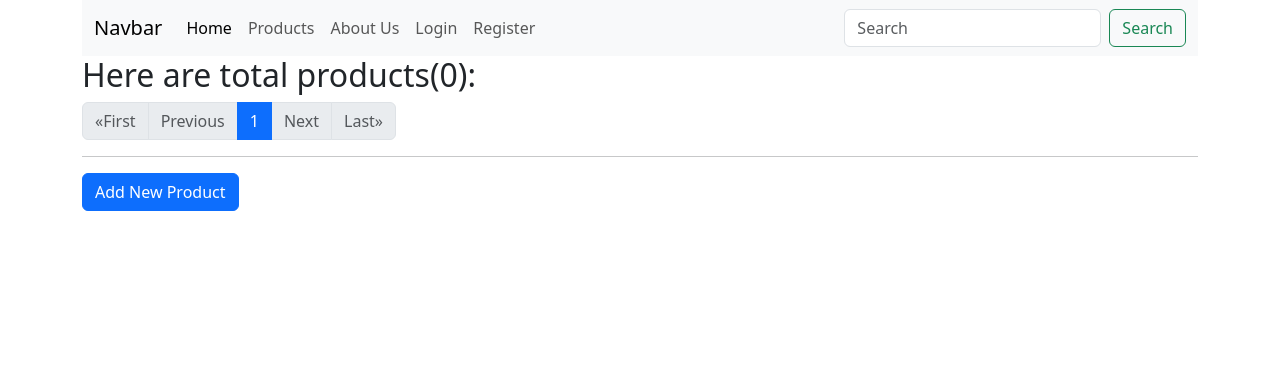
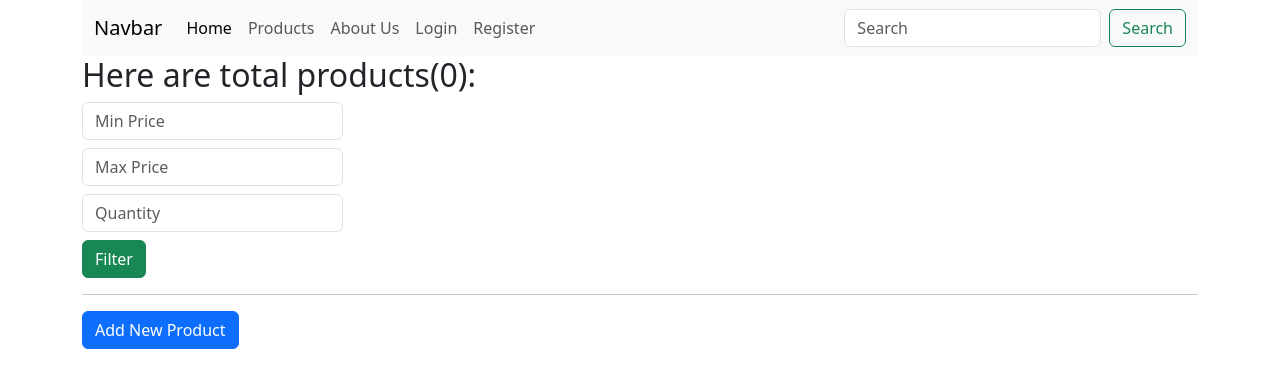
Before and after one commit to tumana777/PP-31, a Django app: page /products/ in a window 1280 px wide. Shown: the top 388 px of the page. Run offline with Django 5.2, Linux system fonts and the light colour scheme; data that the repository does not hold is empty.

Commit message:
add filter, search

```diff
--- a/Django_Project/django_project/settings.py
+++ b/Django_Project/django_project/settings.py
@@ -153,3 +153,5 @@ MEDIA_ROOT = BASE_DIR / 'media'
 INTERNAL_IPS = [
     "127.0.0.1",
 ]
+
+SESSION_COOKIE_AGE = 30
--- a/Django_Project/store/templates/products.html
+++ b/Django_Project/store/templates/products.html
@@ -3,6 +3,17 @@
 
 {% block content %}
     <h2>Here are total products({{ count }}):</h2>
+        <div class="row">
+            <div class="col-md-3">
+                <form>
+                    <input class="form-control mb-2" type="number" name="min_price" placeholder="Min Price" value="{{ request.GET.min_price }}">
+                    <input class="form-control mb-2" type="number" name="max_price" placeholder="Max Price" value="{{ request.GET.max_price }}">
+                    <input class="form-control mb-2" type="number" name="quantity" placeholder="Quantity" value="{{ request.GET.quantity }}">
+                    <input type="hidden" name="q" value="{{ request.GET.q }}">
+                    <button class="btn btn-success">Filter</button>
+                </form>
+            </div>
+            <div class="col-md-9">
                 <div class="row">
                     {% for product in products %}
                     <div class="col-md-4">
@@ -24,6 +35,9 @@
                     </div>
                 {% endfor %}
                 </div>
+            </div>
+        </div>
+    {% if is_paginated %}
         <nav aria-label="Page navigation example">
             <ul class="pagination">
               {% if page_obj.has_previous %}
@@ -51,6 +65,7 @@
               {% endif %}
             </ul>
         </nav>
+    {% endif %}
     <hr>
     <a class="btn btn-primary mb-3" href="{% url 'store:add_product' %}">Add New Product</a>
 {% endblock %}
--- a/Django_Project/store/views.py
+++ b/Django_Project/store/views.py
@@ -5,6 +5,7 @@ from store.models import Product
 from store.forms import AddProductForm, UpdateProductForm
 from django.views.generic import ListView, DetailView, CreateView, UpdateView, DeleteView, TemplateView
 from django.urls import reverse_lazy
+from django.db.models import Q
 
 # def index(request):
 #     return HttpResponse('<h1>Hello, world.</h1>')
@@ -87,17 +88,38 @@ class ProductListView(ListView):
     model = Product
     template_name = 'products.html'
     context_object_name = 'products'
-    queryset = Product.objects.filter(is_available=True).select_related('category').prefetch_related('tags')
+    # queryset = Product.objects.filter(is_available=True).select_related('category').prefetch_related('tags')
     ordering = ['-created_at']
-    paginate_by = 2
+    # paginate_by = 2
 
-    # def get_queryset(self):
-    #     products = Product.objects.filter(is_available=True).select_related('category')
-    #     return products
+    def get_queryset(self):
+        all_products = Product.objects.filter(is_available=True).select_related('category').prefetch_related('tags')
+
+        search_query = self.request.GET.get('q')
+
+        if search_query:
+            all_products = all_products.filter(Q(title__icontains=search_query) | Q(description__icontains=search_query))
+
+        min_price = self.request.GET.get('min_price')
+
+        if min_price:
+            all_products = all_products.filter(price__gte=min_price)
+
+        max_price = self.request.GET.get('max_price')
+
+        if max_price:
+            all_products = all_products.filter(price__lte=max_price)
+
+        quantity = self.request.GET.get('quantity')
+
+        if quantity:
+            all_products = all_products.filter(quantity=quantity)
+
+        return all_products
 
     def get_context_data(self, **kwargs):
         context = super().get_context_data(**kwargs)
-        context['count'] = self.queryset.count()
+        context['count'] = self.get_queryset().count()
         return context
 
 class ProductDetailView(DetailView):
--- a/Django_Project/templates/partials/navbar.html
+++ b/Django_Project/templates/partials/navbar.html
@@ -39,8 +39,10 @@
                 </li>
               {% endif %}
           </ul>
-          <form class="d-flex" role="search">
-            <input class="form-control me-2" type="search" placeholder="Search" aria-label="Search"/>
+          <form action="{% url 'store:products' %}" class="d-flex" role="search">
+              <input class="form-control me-2" type="search" placeholder="Search" aria-label="Search" name="q" value="{{ request.GET.q }}"/>
+              <input type="hidden" name="min_price" value="{{ request.GET.min_price }}">
+              <input type="hidden" name="max_price" value="{{ request.GET.max_price }}">
             <button class="btn btn-outline-success" type="submit">Search</button>
           </form>
         </div>
```
Lines whose indentation alone changed are shown as unchanged.
